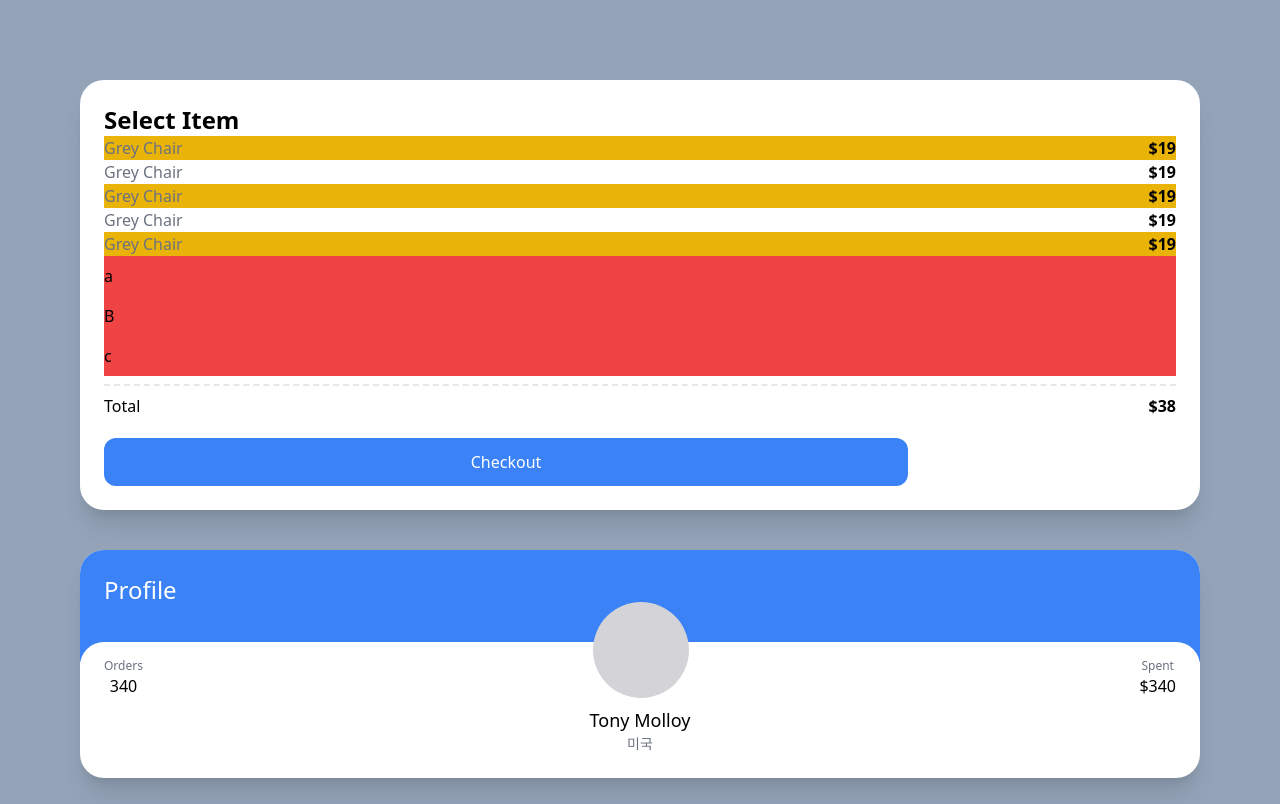
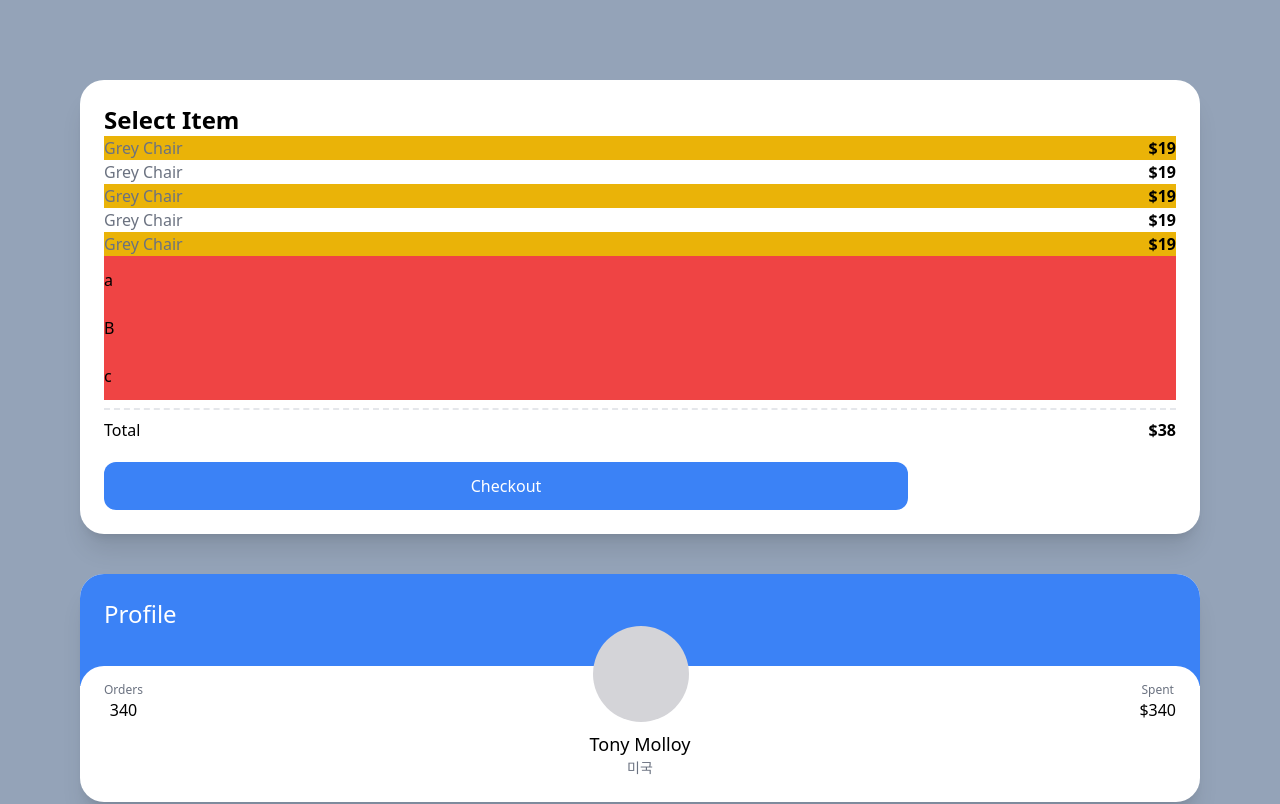
Before and after one commit to moomooj/jmarket, a Next.js app: page / in a window 1280 px wide. Shown: the top 804 px of the page. Built offline with nearby package versions, Linux system fonts and the light colour scheme.

Commit message:
tailwind 연습

```diff
--- a/app/page.tsx
+++ b/app/page.tsx
@@ -13,7 +13,7 @@ export default function Home() {
         </ul>
         <ul>
           {["a", "B", "c", ""].map((c, i) => (
-            <li className="bg-red-500 py-2 empty:hidden" key={i}>
+            <li className="bg-red-500 py-3 empty:hidden" key={i}>
               {c}
             </li>
           ))}
```
